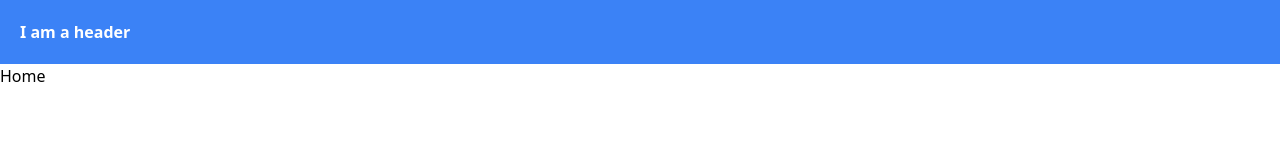
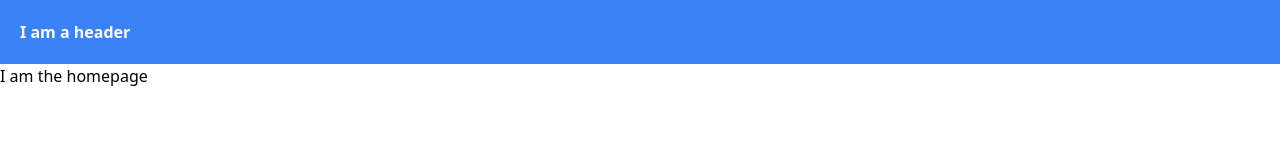
Before and after one commit to ZACOOPER5G/next13, a Next.js app: page / in a window 1280 px wide. Shown: the top 160 px of the page. Built offline with nearby package versions, Linux system fonts and the light colour scheme.

Commit message:
added new web title

```diff
--- a/app/page.tsx
+++ b/app/page.tsx
@@ -2,7 +2,7 @@ import React from 'react'
 
 const Home = () => {
   return (
-    <div>Home</div>
+    <div >I am the homepage</div>
   )
 }
 
```
